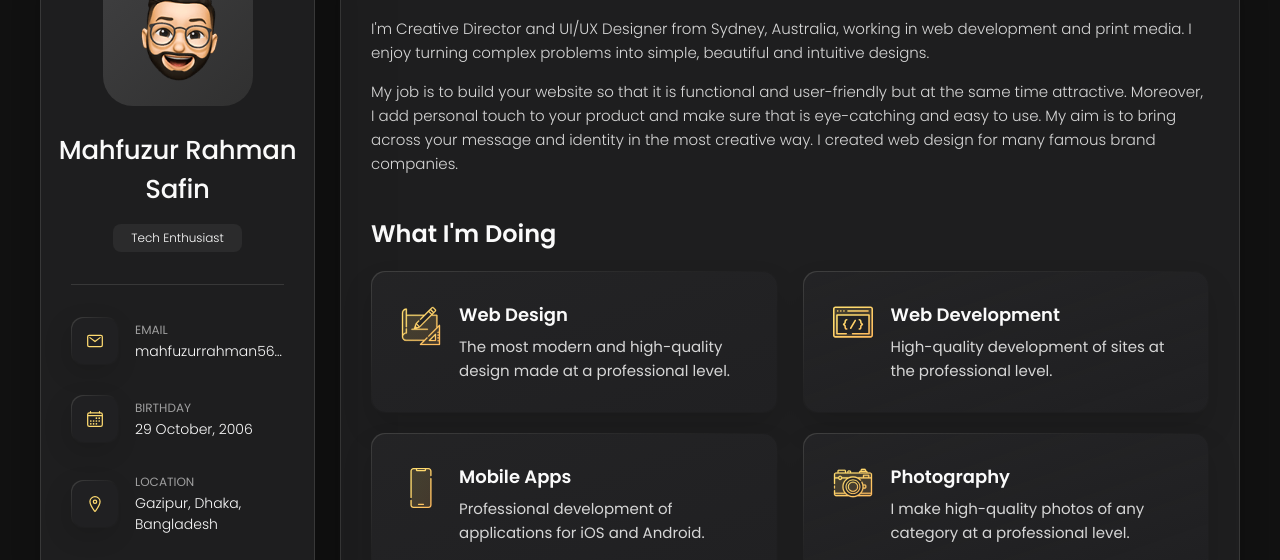
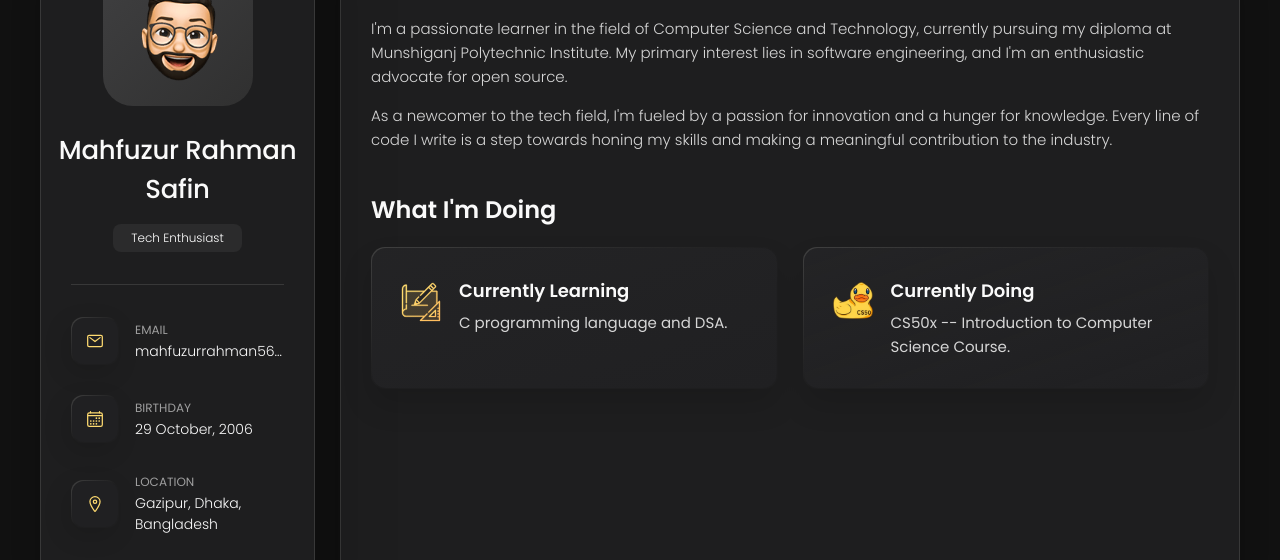
Before and after one commit to mrsafin/mrsafin.github.io, a plain HTML site: page index.html in a window 1280 px wide. Shown: the part 162-722 px from the top of the page. Drawn offline with nearby package versions, Linux system fonts and the light colour scheme.

Commit message:
Update About section

```diff
--- a/index.html
+++ b/index.html
@@ -221,17 +221,15 @@
 
         <section class="about-text">
           <p>
-            I'm Creative Director and UI/UX Designer from Sydney, Australia, working in web development and print media.
-            I enjoy
-            turning complex problems into simple, beautiful and intuitive designs.
+            I'm a passionate learner in the field of Computer Science and Technology,
+            currently pursuing my diploma at Munshiganj Polytechnic Institute.
+            My primary interest lies in software engineering, and I'm an enthusiastic advocate for open source.
           </p>
 
           <p>
-            My job is to build your website so that it is functional and user-friendly but at the same time attractive.
-            Moreover, I
-            add personal touch to your product and make sure that is eye-catching and easy to use. My aim is to bring
-            across your
-            message and identity in the most creative way. I created web design for many famous brand companies.
+            As a newcomer to the tech field,
+            I'm fueled by a passion for innovation and a hunger for knowledge.
+            Every line of code I write is a step towards honing my skills and making a meaningful contribution to the industry.
           </p>
         </section>
 
@@ -254,10 +252,10 @@
               </div>
 
               <div class="service-content-box">
-                <h4 class="h4 service-item-title">Web design</h4>
+                <h4 class="h4 service-item-title">Currently learning</h4>
 
                 <p class="service-item-text">
-                  The most modern and high-quality design made at a professional level.
+                  C programming language and DSA.
                 </p>
               </div>
 
@@ -266,20 +264,20 @@
             <li class="service-item">
 
               <div class="service-icon-box">
-                <img src="./assets/images/icon-dev.svg" alt="Web development icon" width="40">
+                <img src="./assets/images/icon-duck.png" alt="CS50 duck icon" width="40">
               </div>
 
               <div class="service-content-box">
-                <h4 class="h4 service-item-title">Web development</h4>
+                <h4 class="h4 service-item-title">Currently doing</h4>
 
                 <p class="service-item-text">
-                  High-quality development of sites at the professional level.
+                  CS50x -- Introduction to Computer Science Course.
                 </p>
               </div>
 
             </li>
 
-            <li class="service-item">
+            <!--<li class="service-item">
 
               <div class="service-icon-box">
                 <img src="./assets/images/icon-app.svg" alt="mobile app icon" width="40">
@@ -309,7 +307,7 @@
                 </p>
               </div>
 
-            </li>
+            </li>-->
 
           </ul>
 
@@ -320,7 +318,7 @@
           - testimonials
         -->
 
-        <section class="testimonials">
+        <!--<section class="testimonials">
 
           <h3 class="h3 testimonials-title">Testimonials</h3>
 
@@ -416,7 +414,7 @@
 
           </ul>
 
-        </section>
+        </section>-->
 
 
         <!--
@@ -468,7 +466,7 @@
           - clients
         -->
 
-        <section class="clients">
+        <!--<section class="clients">
 
           <h3 class="h3 clients-title">Clients</h3>
 
@@ -512,7 +510,7 @@
 
           </ul>
 
-        </section>
+        </section>-->
 
       </article>
 
```
Also changed, not shown: assets/images/icon-duck.png (added).
